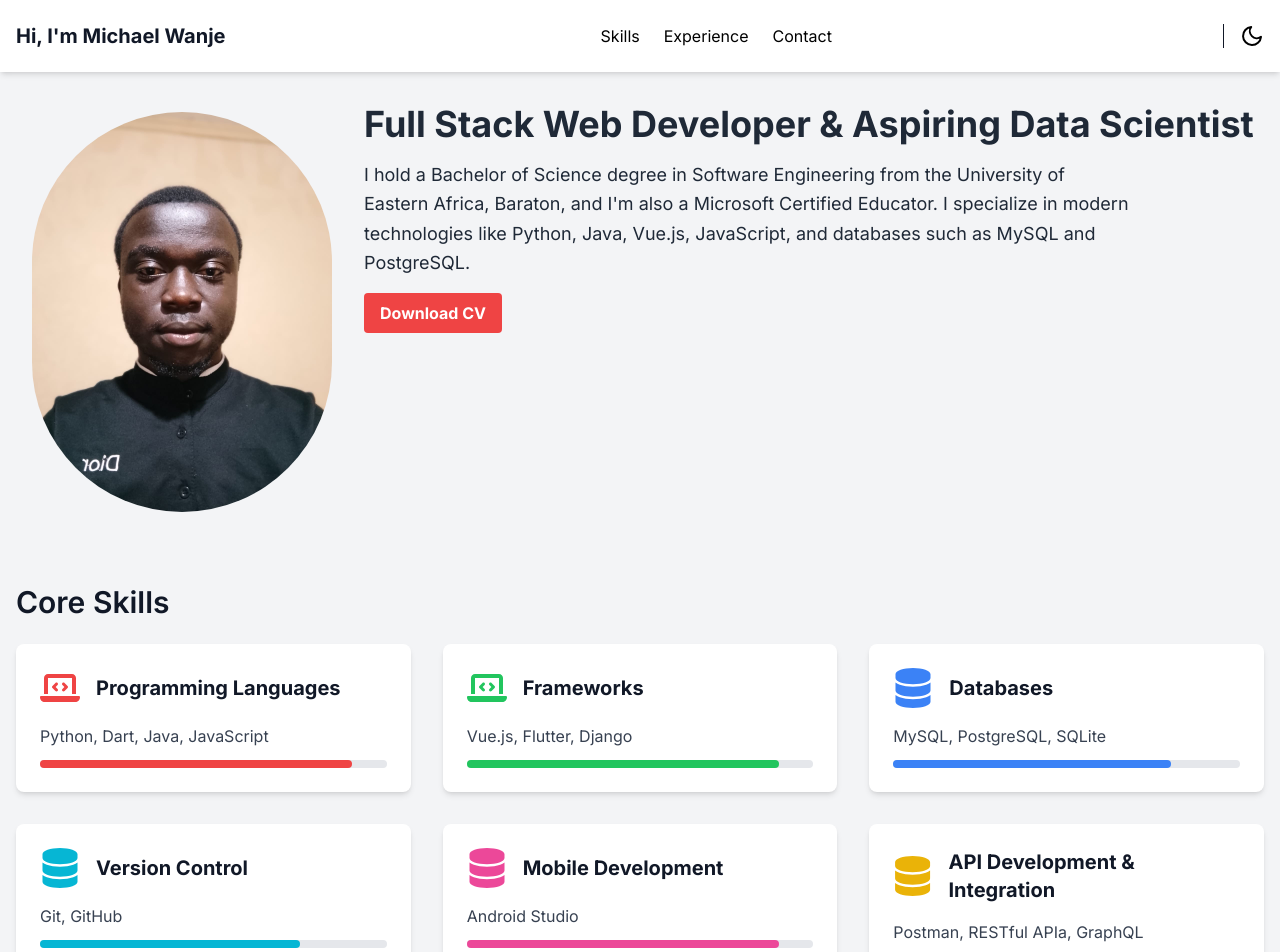
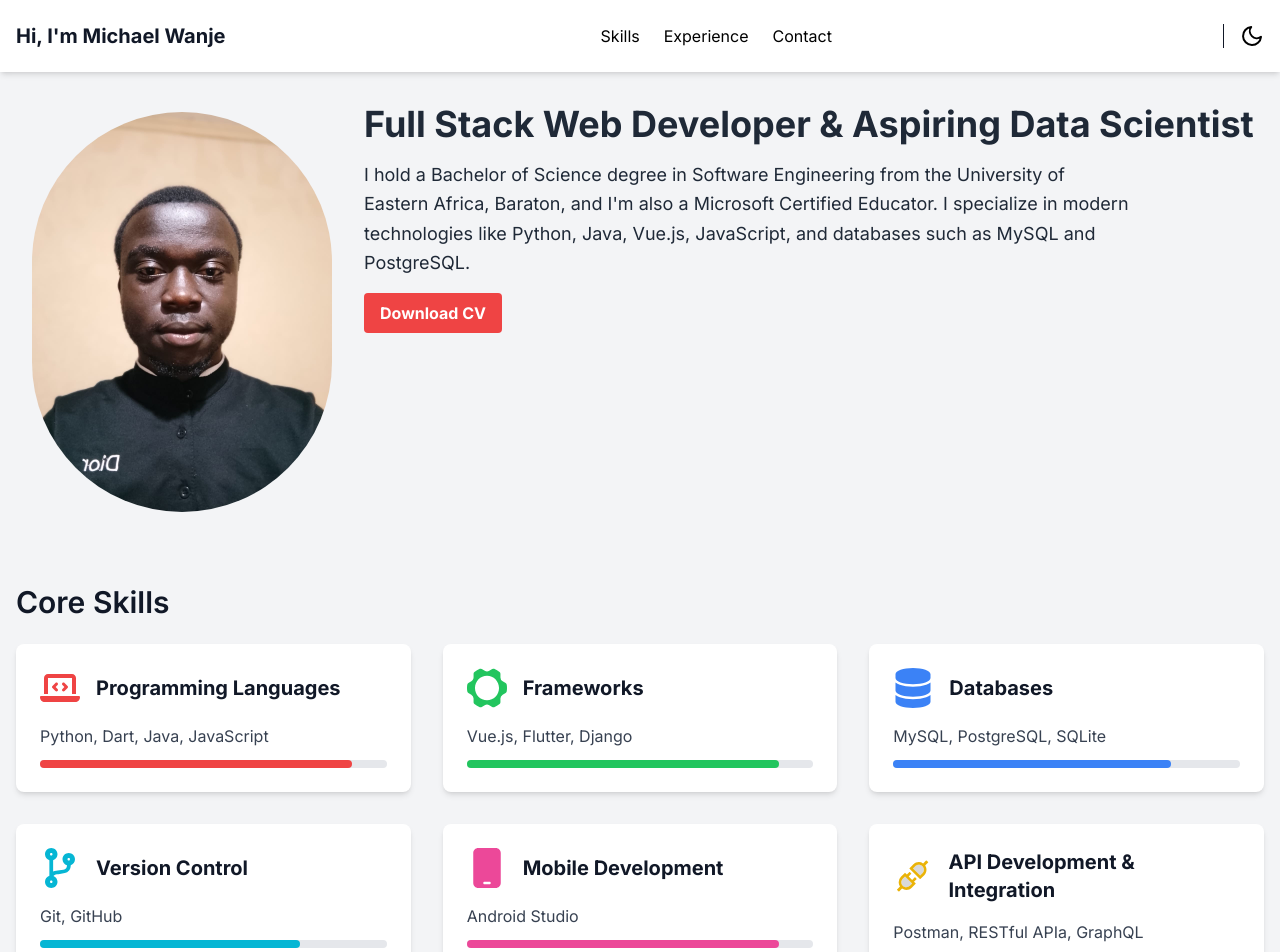
Before and after one commit to PatohMrun/masaba, a Next.js app: page / in a window 1280 px wide. Shown: the top 952 px of the page. Built offline with nearby package versions, Linux system fonts and the light colour scheme; a web font is replaced by a local one.

Commit message:
Updated Skills react-icons

```diff
--- a/app/(user)/page.tsx
+++ b/app/(user)/page.tsx
@@ -3,7 +3,10 @@ import Image from "next/image";
 import Link from "next/link";
 import { useState, useEffect, useRef } from "react";
 import ThemeSwitch from "@/components/ThemeSwitch";
-import { FaLaptopCode, FaDatabase, FaBars, FaXmark } from "react-icons/fa6";
+import { FaLaptopCode, FaDatabase, FaBars, FaXmark, FaMobile } from "react-icons/fa6";
+import { FaCodeBranch } from "react-icons/fa";
+import { SiFramework } from "react-icons/si";
+import { AiTwotoneApi } from "react-icons/ai";
 import emailjs from "emailjs-com";
 import Experience from "@/components/Experience";
 
@@ -216,7 +219,7 @@ export default function Home() {
             {/* Skill 2 */}
             <div className="p-6 bg-white dark:bg-gray-800 rounded-lg shadow-md hover:shadow-lg transition-shadow">
               <div className="flex items-center space-x-4 mb-4">
-                <FaLaptopCode className="text-green-500 dark:text-green-400" size={40} />
+                <SiFramework className="text-green-500 dark:text-green-400" size={40} />
                 <h4 className="text-xl font-bold text-gray-900 dark:text-gray-200">Frameworks</h4>
               </div>
               <p className="text-gray-700 dark:text-gray-400 mb-3">Vue.js, Flutter, Django</p>
@@ -240,7 +243,7 @@ export default function Home() {
             {/* Skill 4 */}
             <div className="p-6 bg-white dark:bg-gray-800 rounded-lg shadow-md hover:shadow-lg transition-shadow">
               <div className="flex items-center space-x-4 mb-4">
-                <FaDatabase className="text-cyan-500 dark:text-cyan-400" size={40} />
+                <FaCodeBranch className="text-cyan-500 dark:text-cyan-400" size={40} />
                 <h4 className="text-xl font-bold text-gray-900 dark:text-gray-200">Version Control</h4>
               </div>
               <p className="text-gray-700 dark:text-gray-400 mb-3">Git, GitHub</p>
@@ -251,7 +254,7 @@ export default function Home() {
             {/* Skill 5 */}
             <div className="p-6 bg-white dark:bg-gray-800 rounded-lg shadow-md hover:shadow-lg transition-shadow">
               <div className="flex items-center space-x-4 mb-4">
-                <FaDatabase className="text-pink-500 dark:text-pink-400" size={40} />
+                <FaMobile className="text-pink-500 dark:text-pink-400" size={40} />
                 <h4 className="text-xl font-bold text-gray-900 dark:text-gray-200">Mobile Development</h4>
               </div>
               <p className="text-gray-700 dark:text-gray-400 mb-3">Android Studio</p>
@@ -263,7 +266,7 @@ export default function Home() {
             {/* Skill 6 */}
             <div className="p-6 bg-white dark:bg-gray-800 rounded-lg shadow-md hover:shadow-lg transition-shadow">
               <div className="flex items-center space-x-4 mb-4">
-                <FaDatabase className="text-yellow-500 dark:text-yellow-400" size={40} />
+                <AiTwotoneApi className="text-yellow-500 dark:text-yellow-400" size={40} />
                 <h4 className="text-xl font-bold text-gray-900 dark:text-gray-200">API Development & Integration</h4>
               </div>
               <p className="text-gray-700 dark:text-gray-400 mb-3">Postman, RESTful APIa, GraphQL</p>
```
